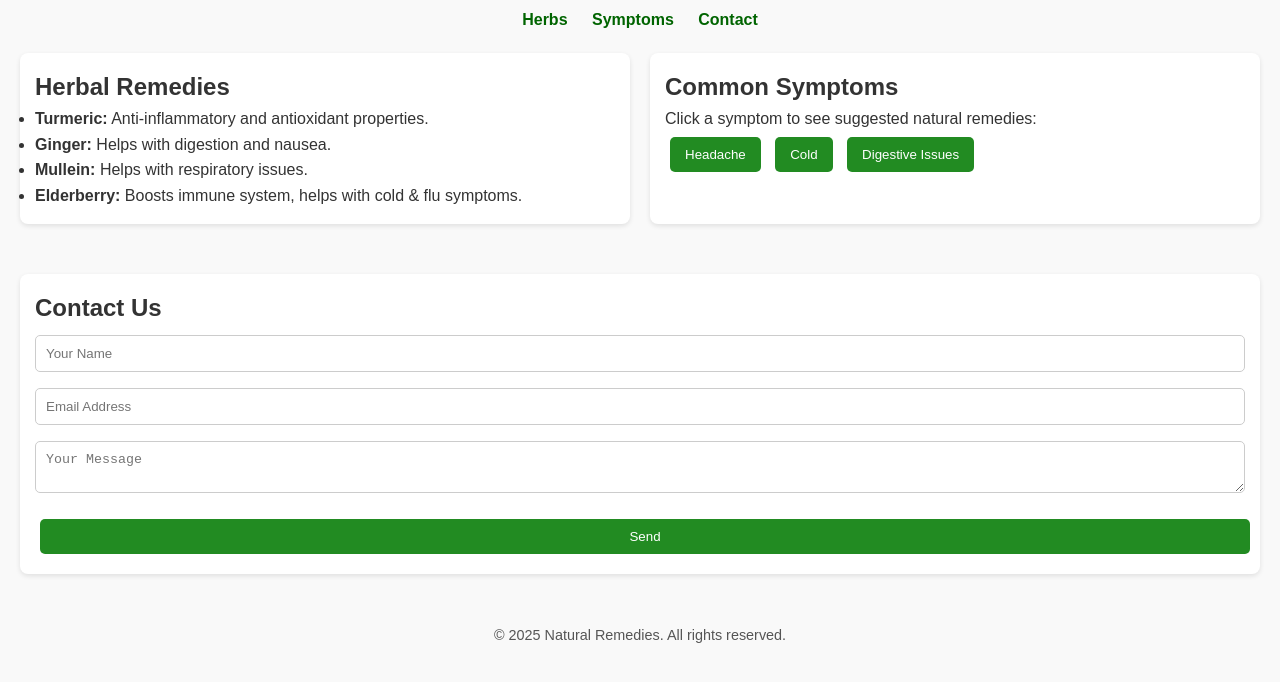
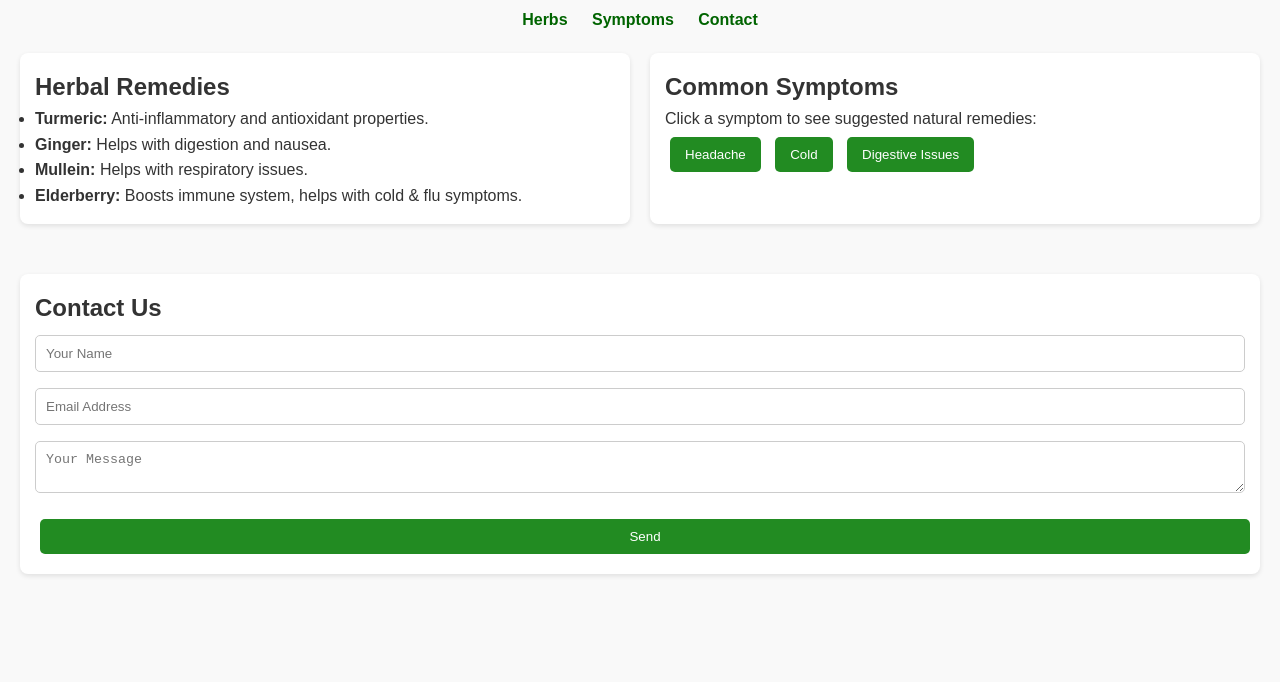
Before and after one commit to tabner0320/Medicinal-Remedies, a plain HTML site: page index.html in a window 1280 px wide. Shown: the part 74-756 px from the top of the page. Drawn offline with Linux system fonts and the light colour scheme; files that its build step writes are made by us from their sources.

Commit message:
Update index.html

```diff
--- a/index.html
+++ b/index.html
@@ -51,9 +51,7 @@
   </main>
 
   <footer>
-    <p>&copy; 2025 Natural Remedies. All rights reserved.</p>
-  </footer>
 
-  <script src="script.js"></script>
+    <script src="script.js"></script>
 </body>
 </html>
```
